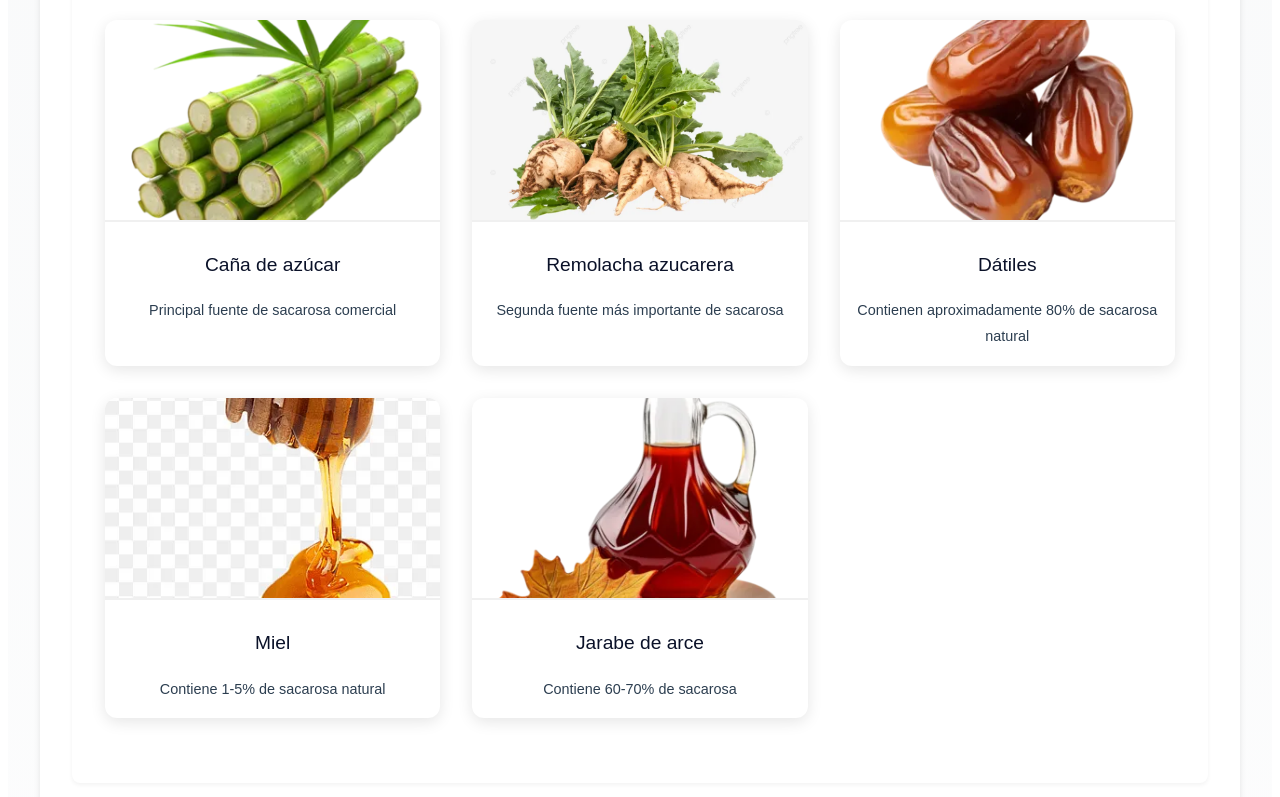
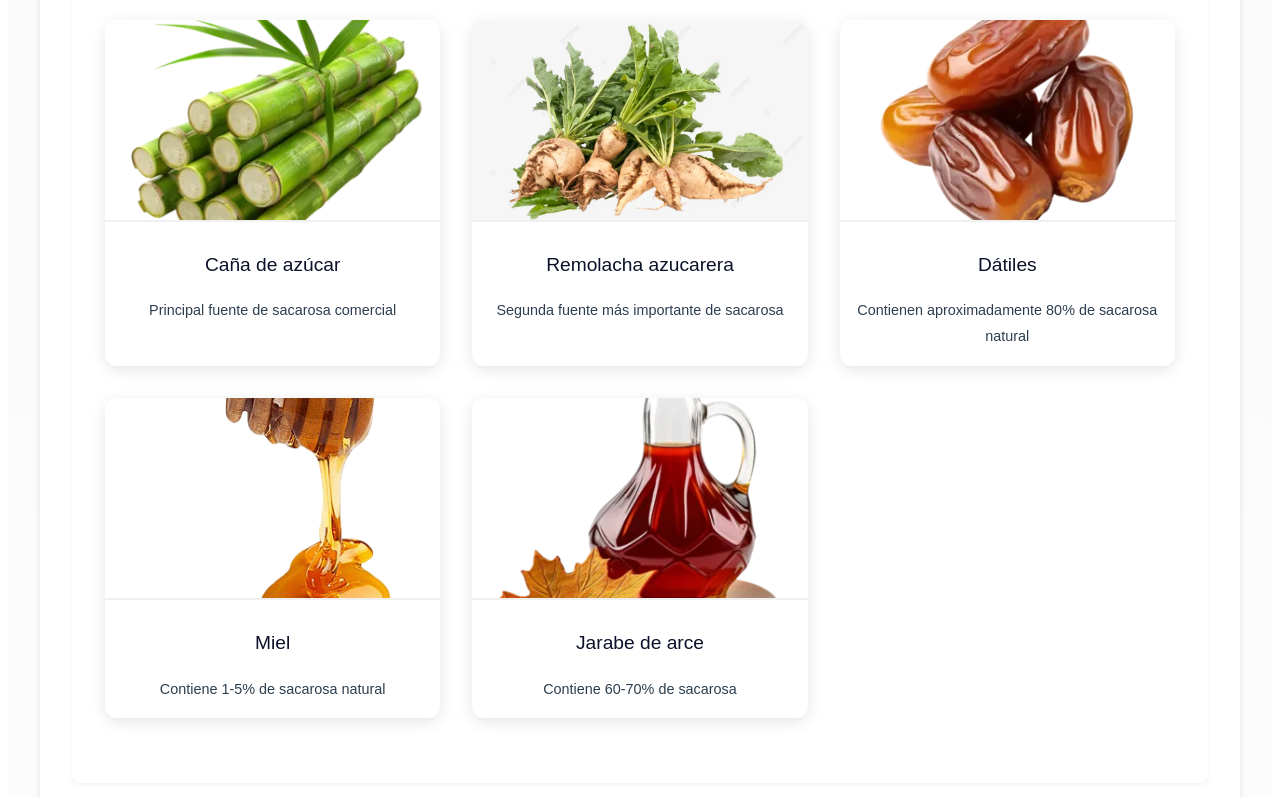
Before and after one commit to cobaed34/nutricion-dev.github.io, a plain HTML site: page comida.html in a window 1280 px wide. Shown: the part 392-1189 px from the top of the page. Drawn offline with Linux system fonts and the light colour scheme.

Commit message:
Update comida.html

```diff
--- a/comida.html
+++ b/comida.html
@@ -40,7 +40,7 @@
                         </div>
 
                         <div class="food-card" role="listitem">
-                            <img src="img/miel.webp" alt="Miel en panal" class="food-image">
+                            <img src="img/miel.png" alt="Miel en panal" class="food-image">
                             <h4>Miel</h4>
                             <p>Contiene 1-5% de sacarosa natural</p>
                         </div>
```
